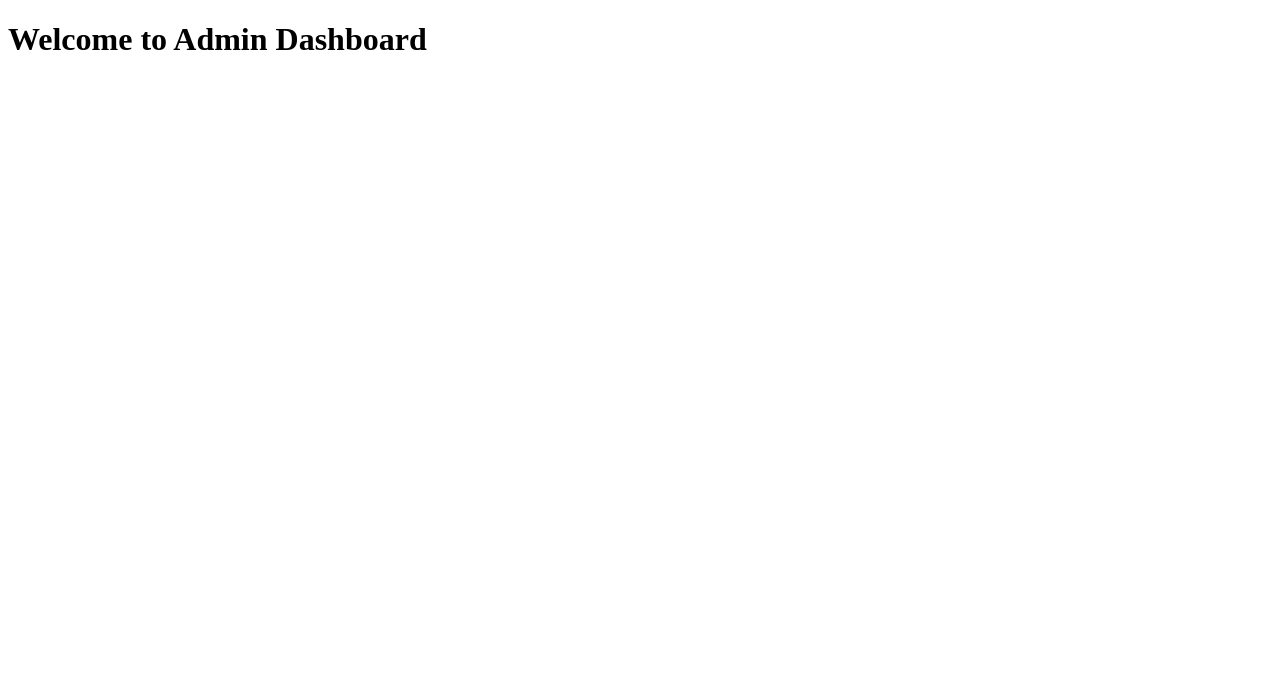
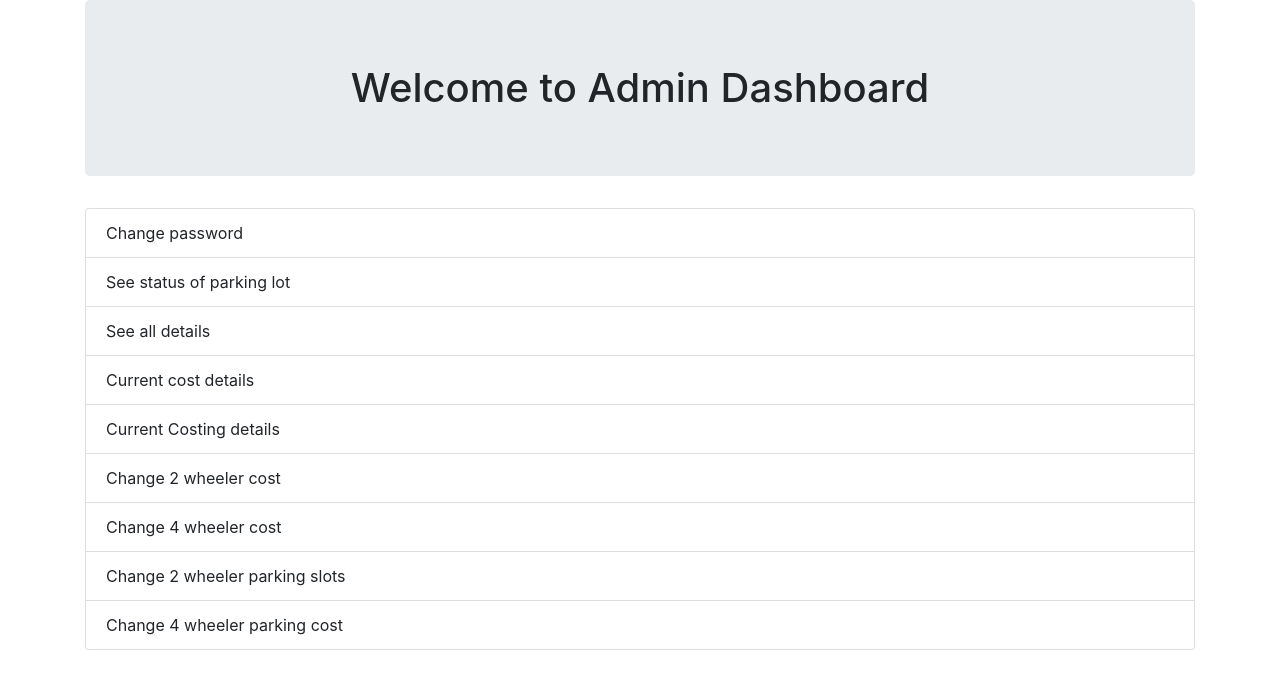
Before and after one commit to KushRohra/RFID_Car_Parking, a PHP site: page /admin_dashboard.php in a window 1280 px wide. Shown: the top 689 px of the page. Run offline with PHP 8.4, Linux system fonts and the light colour scheme; some libraries are stand-ins or nearby versions.

Commit message:
Update kar lena
Directly merge kar le

```diff
--- a/admin_area/admin_dashboard.php
+++ b/admin_area/admin_dashboard.php
@@ -1,13 +1,33 @@
+<link href="//maxcdn.bootstrapcdn.com/bootstrap/4.1.1/css/bootstrap.min.css" rel="stylesheet" id="bootstrap-css">
+<script src="//maxcdn.bootstrapcdn.com/bootstrap/4.1.1/js/bootstrap.min.js"></script>
+<script src="//cdnjs.cloudflare.com/ajax/libs/jquery/3.2.1/jquery.min.js"></script>
+
 <!DOCTYPE html>
 <html lang="en">
 <head>
     <meta charset="UTF-8">
     <meta name="viewport" content="width=device-width, initial-scale=1.0">
     <title>Admin Dashboard</title>
+    <link rel="stylesheet" href="https://stackpath.bootstrapcdn.com/bootstrap/4.1.3/css/bootstrap.min.css" integrity="sha384-MCw98/SFnGE8fJT3GXwEOngsV7Zt27NXFoaoApmYm81iuXoPkFOJwJ8ERdknLPMO" crossorigin="anonymous">
+  <!--Fontawesome CDN-->
+	<link rel="stylesheet" href="https://use.fontawesome.com/releases/v5.3.1/css/all.css" integrity="sha384-mzrmE5qonljUremFsqc01SB46JvROS7bZs3IO2EmfFsd15uHvIt+Y8vEf7N7fWAU" crossorigin="anonymous">
 </head>
 <body>
+    <div class = "container">
+  <h1 class = "jumbotron text-center">Welcome to Admin Dashboard</h1>
 
-  <h1>Welcome to Admin Dashboard</h1>
+  <ul class="list-group">
+    <li class="list-group-item">Change password</li>
+    <li class="list-group-item">See status of parking lot</li>
+    <li class="list-group-item">See all details</li>
+    <li class="list-group-item">Current cost details</li>
+    <li class="list-group-item">Current Costing details</li>
+    <li class="list-group-item">Change 2 wheeler cost</li>
+    <li class="list-group-item">Change 4 wheeler cost</li>
+    <li class="list-group-item">Change 2 wheeler parking slots</li>
+    <li class="list-group-item">Change 4 wheeler parking cost</li>
+  </ul>
+
+  </div>
 
 </body>
-</html>
```
